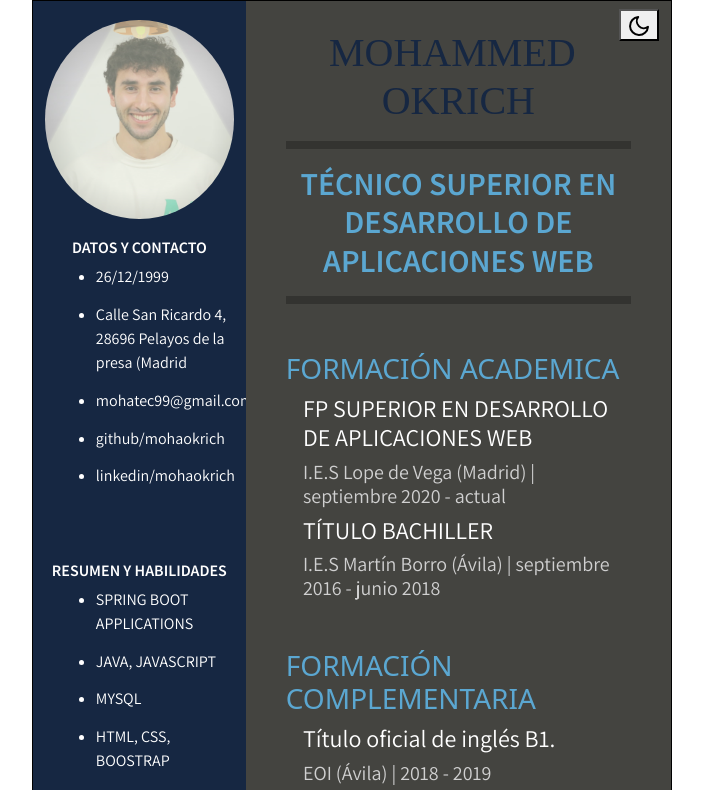
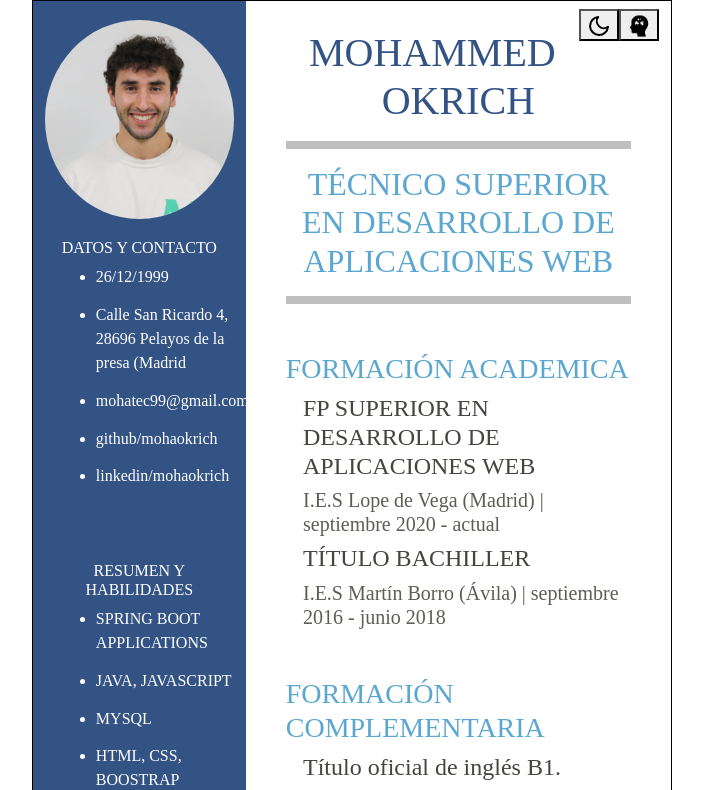
Before and after one commit to mohaokrich/CV_SASS, a plain HTML site: page index.html in a window 1280 px wide. Both pictures are taken after a click on the button 926 px from the left and 24 px from the top of the page. Shown: the top 790 px of the page, without its empty margins (288-991 px from the left). Drawn offline with nearby package versions, Linux system fonts and the light colour scheme; a web font is replaced by a local one.

Commit message:
dislexic mode

```diff
--- a/index.html
+++ b/index.html
@@ -49,6 +49,7 @@
                     </div>
             </div>
             <div class="col-8 lado-derecho" >
+                <button onclick="dilexicMode()"><img src="./img/dislexia.png" style="height: 24px; width: 24px;" alt="night-icon"></button>
                 <button onclick="darkMode()"><img src="./img/moon.svg" id="icon-light" alt="night-icon"></button>
                 <div class="col titulo-inicial text-center w-70">
                     <h1>MOHAMMED OKRICH</h1>
--- a/js/jscript.js
+++ b/js/jscript.js
@@ -18,7 +18,14 @@ function darkMode() {
         click = 0;
     }
 }
+var click2 = 0;
 function dilexicMode() {
-    var element = document.getElementsByClassName("lado-derecho")[0];
-    element.classList.toggle("dark-mode");
-  }
+    click2++;
+    if(click2 === 1){
+      var fuente = new FontFace('OpenDyslexic-Regular', 'url(./font/OpenDyslexic-Regular.otf)');
+    $("h1,h2,h3,h4,h5,h6,ul,li").css({fontFamily:"OpenDyslexic-Regular"});
+    }else if(click2 === 2){
+    $("h1,h2,h3,h4,h5,h6,ul,li").css({fontFamily:""});
+     click2 = 0;
+    }
+}
```
Also changed, not shown: font/OpenDyslexic-Bold.otf (added), font/OpenDyslexic-BoldItalic.otf (added), font/OpenDyslexic-Italic.otf (added), font/OpenDyslexic-Regular.otf (added), font/OpenDyslexicAlta-Bold.otf (added), font/OpenDyslexicAlta-BoldItalic.otf (added), font/OpenDyslexicAlta-Italic.otf (added), font/OpenDyslexicAlta-Regular.otf (added), font/OpenDyslexicMono-Regular.otf (added), font/README.txt (added).
